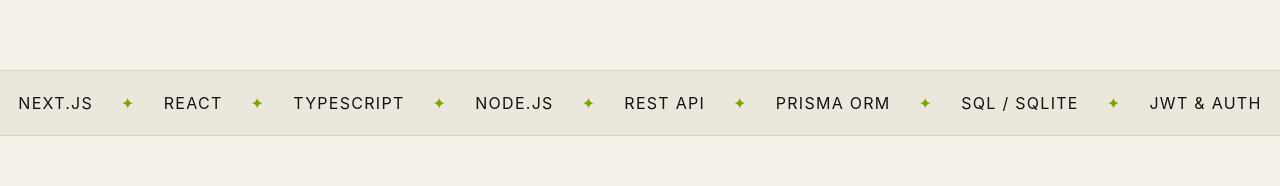
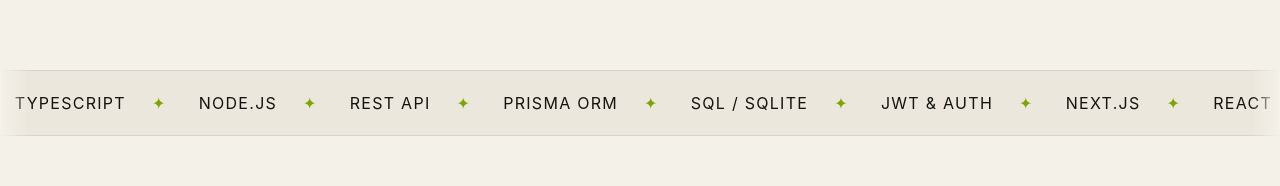
Before and after one commit to BozemanChannel/portfolio, a Next.js app: page / in a window 1280 px wide. Shown: the part 702-888 px from the top of the page. Built offline with nearby package versions, Linux system fonts and the light colour scheme.

Commit message:
Restore seamless infinite skills marquee

```diff
--- a/app/globals.css
+++ b/app/globals.css
@@ -46,11 +46,13 @@ main[data-language="ru"] .hero h1,main[data-language="uk"] .hero h1 { font-size:
 .statusCard b,.statusCard small { display:block; }
 .statusCard b { font-size:13px; }.statusCard small { color:var(--muted); margin-top:2px; }
 .heroMeta { position:absolute; right:0; top:15px; display:grid; text-align:right; gap:5px; color:var(--muted); font:500 11px/1.4 var(--font-geist-mono); text-transform:uppercase; letter-spacing:.06em; }
-.ticker { overflow:hidden; border-block:1px solid var(--line); background:#ebe7dc; }
-.tickerTrack { width:min(1440px,100%); margin-inline:auto; display:flex; flex-wrap:wrap; align-items:center; justify-content:center; }
-.ticker span { display:flex; align-items:center; white-space:nowrap; padding:20px 14px; font:650 12px/1 var(--font-geist-mono); text-transform:uppercase; letter-spacing:.08em; }
-.ticker i { margin-left:28px; color:#7ca500; font-style:normal; }
-.ticker span:last-child i { display:none; }
+.ticker { overflow:hidden; border-block:1px solid var(--line); background:#ebe7dc; -webkit-mask-image:linear-gradient(90deg,transparent 0,#000 28px,#000 calc(100% - 28px),transparent 100%); mask-image:linear-gradient(90deg,transparent 0,#000 28px,#000 calc(100% - 28px),transparent 100%); }
+.tickerTrack { width:max-content; display:flex; animation:ticker-scroll 30s linear infinite; }
+.tickerGroup { width:max-content; min-width:100vw; flex:none; display:flex; align-items:center; justify-content:space-around; }
+.ticker span { display:flex; align-items:center; white-space:nowrap; padding:20px 16px; font:650 12px/1 var(--font-geist-mono); text-transform:uppercase; letter-spacing:.08em; }
+.ticker i { margin-left:26px; color:#7ca500; font-style:normal; }
+.ticker:hover .tickerTrack { animation-play-state:paused; }
+@keyframes ticker-scroll { to { transform:translateX(-50%); } }
 .section { padding-block:120px; }
 .sectionHead { display:grid; grid-template-columns:1fr 360px; gap:70px; align-items:end; margin-bottom:58px; }
 .sectionHead h2 { font-size:clamp(45px,5.3vw,76px); line-height:1; letter-spacing:-.038em; margin:18px 0 0; }
@@ -107,4 +109,4 @@ main[data-language="ru"] .sectionHead h2,main[data-language="uk"] .sectionHead h
 @media (max-width:620px) {
   .shell { width:min(100% - 30px,1180px); }.navSlot,.nav { height:76px; }.navBar--visible .nav,.navBar--hidden .nav { height:68px; }.navLinks,.navCta { display:none; }.navActions { gap:0; }.hero { min-height:0; padding:65px 0; }.hero h1,main[data-language="ru"] .hero h1,main[data-language="uk"] .hero h1 { font-size:clamp(43px,12.8vw,56px); line-height:1; }.heroCopy { font-size:16px; }.heroActions { flex-direction:column; align-items:stretch; }.button { width:100%; }.section,.servicesSection { padding-block:82px; }.sectionHead { margin-bottom:38px; }.sectionHead h2 { font-size:46px; }.projectVisual { min-height:285px; }.projectInfo { padding:32px 24px; }.projectInfo h3 { font-size:38px; }.aboutColumns,.principles { grid-template-columns:1fr; }.principles div { padding:18px 0; border-bottom:1px solid var(--line); }.footerMain h2 { font-size:58px; }.footerBottom { flex-wrap:wrap; line-height:1.5; }.footerBottom a:nth-child(2) { margin-left:0; }.footerBottom a:last-child { margin-left:auto; }
 }
-@media (prefers-reduced-motion:reduce) { html { scroll-behavior:auto; }.navBar { transition:none; }.projectVisual img { transition:none; } }
+@media (prefers-reduced-motion:reduce) { html { scroll-behavior:auto; }.navBar { transition:none; }.ticker { -webkit-mask-image:none; mask-image:none; }.tickerTrack { width:100%; animation:none; }.tickerGroup { width:100%; min-width:0; flex-wrap:wrap; justify-content:center; }.tickerGroup[aria-hidden="true"] { display:none; }.projectVisual img { transition:none; } }
--- a/app/page.tsx
+++ b/app/page.tsx
@@ -174,7 +174,15 @@ export default function Home() {
         </aside>
       </section>
 
-      <div className="ticker" aria-label={t.coreSkills}><div className="tickerTrack">{skills.map((skill) => <span key={skill}>{skill}<i aria-hidden="true">✦</i></span>)}</div></div>
+      <div className="ticker" aria-label={t.coreSkills}>
+        <div className="tickerTrack">
+          {[0, 1].map((groupIndex) => (
+            <div className="tickerGroup" aria-hidden={groupIndex === 1 || undefined} key={groupIndex}>
+              {skills.map((skill) => <span key={skill}>{skill}<i aria-hidden="true">✦</i></span>)}
+            </div>
+          ))}
+        </div>
+      </div>
 
       <section className="section shell" id="work">
         <div className="sectionHead"><div><p className="kicker">{t.selectedWork}</p><h2>{t.projectHeading}<br /><span>{t.projectAccent}</span></h2></div><p>{t.projectIntro}</p></div>
```
